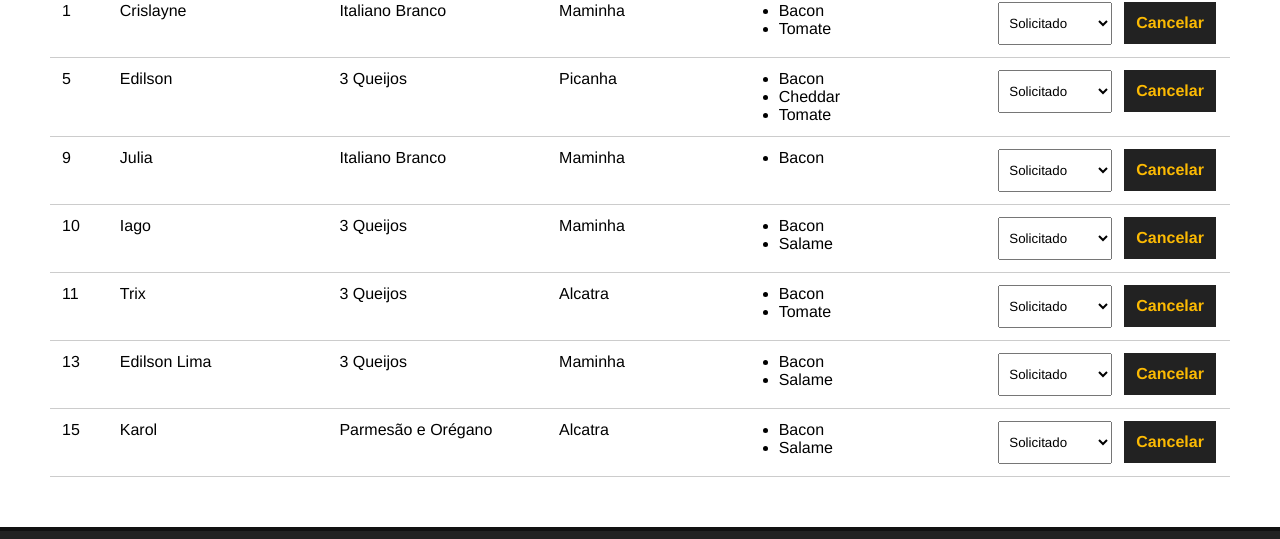
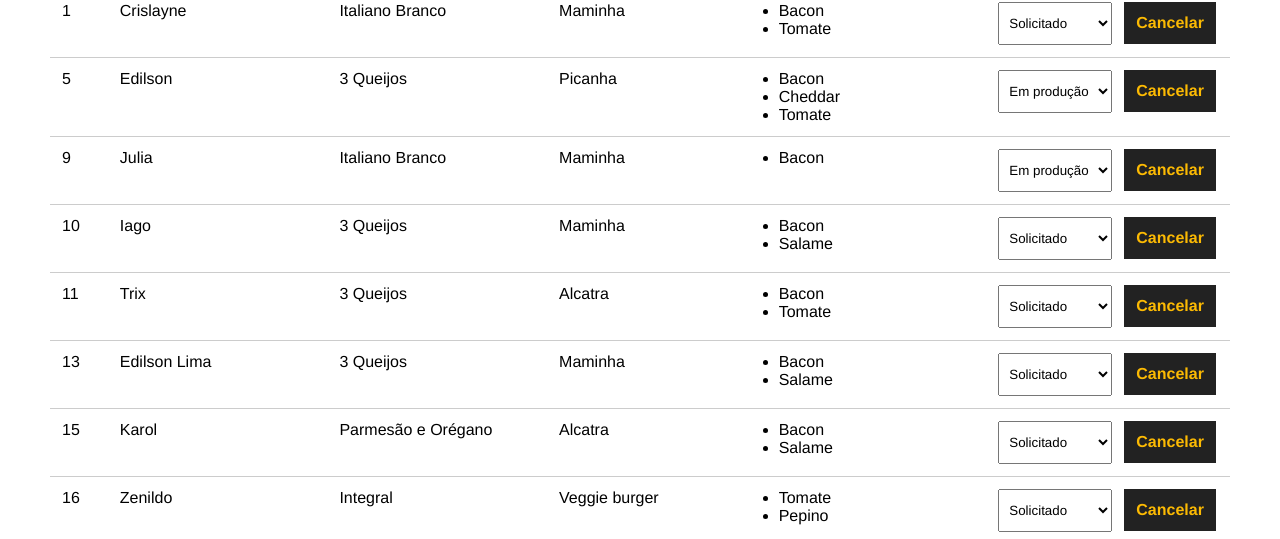
Before and after one commit to dilima1/make_your_burger, a Vue app: page /pedidos in a window 1280 px wide. Shown: the part 261-800 px from the top of the page. Built offline with nearby package versions, Linux system fonts and the light colour scheme; data requests are answered from the project's data file.

Commit message:
Atualizandos_pedidos

```diff
--- a/db/db.json
+++ b/db/db.json
@@ -98,7 +98,7 @@
         "Cheddar",
         "Tomate"
       ],
-      "status": "Solicitado",
+      "status": "Em produção",
       "id": 5
     },
     {
@@ -108,7 +108,7 @@
       "opcionais": [
         "Bacon"
       ],
-      "status": "Solicitado",
+      "status": "Em produção",
       "id": 9
     },
     {
@@ -154,6 +154,17 @@
       ],
       "status": "Solicitado",
       "id": 15
+    },
+    {
+      "nome": "Zenildo",
+      "carne": "Veggie burger",
+      "pao": "Integral",
+      "opcionais": [
+        "Tomate",
+        "Pepino"
+      ],
+      "status": "Solicitado",
+      "id": 16
     }
   ]
 }
--- a/src/components/Dashboard.vue
+++ b/src/components/Dashboard.vue
@@ -22,9 +22,9 @@
                 </ul>
             </div>
             <div>
-                <select name="status" class="status">
+                <select name="status" class="status" @change="updateBurger($event, burger.id)">
                 <option value="">Selecione</option>
-                <option v-for="s in status" :key="s.id" value="s.tipo" :selected="burger.status == s.tipo">
+                <option v-for="s in status" :key="s.id" :value="s.tipo" :selected="burger.status == s.tipo">
                     {{ s.tipo }}
                 </option>
                 </select>
@@ -80,12 +80,30 @@
 
             this.getPedidos();
 
+        },
+        async updateBurger(event, id) {
+
+        const option = event.target.value;
+
+        const dataJson = JSON.stringify({ status: option });
+
+        const req = await fetch(`http://localhost:3000/burgers/${id}`, {
+            method: "PATCH",
+            headers: { "Content-Type": "application/json" },
+            body: dataJson
+        });
+
+        const res = await req.json();
+
+        console.log(res);
+
         }
     },
     mounted() {
         this.getPedidos();
     }
 }
+
 </script>
 
 <style scoped>
@@ -146,12 +164,4 @@
     color: #222;
 }
 
-
-
-
-
-
-
-
-
 </style>
```
